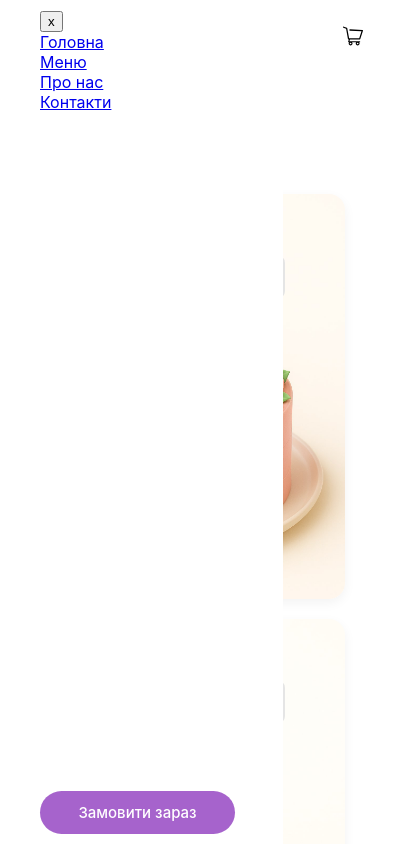
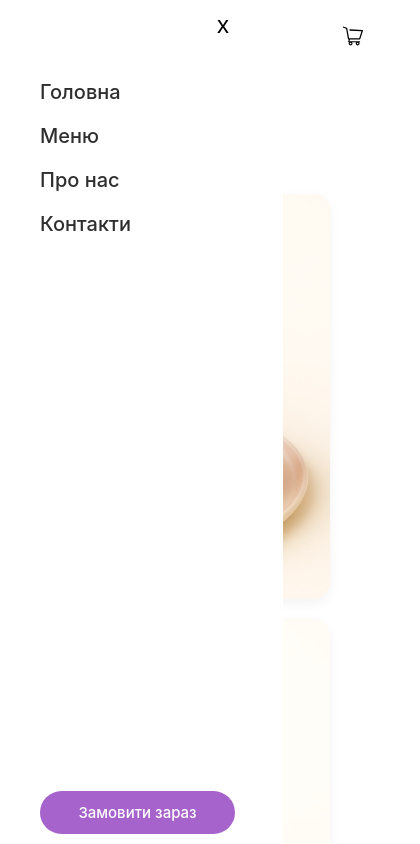
Before and after one commit to TarasTikan/confectionery-cake-project, a React (Create React App) app: page /confectionery-cake-project/menu in a window 390 px wide. Both pictures are taken after a click on the button 37 px from the left and 37 px from the top of the page. Shown: the top 844 px of the page, 420 px wide, since content can reach past the window. Built offline with nearby package versions, Linux system fonts and the light colour scheme.

Commit message:
add css mobMenu

```diff
--- a/src/components/MobMenu/MobMenu.jsx
+++ b/src/components/MobMenu/MobMenu.jsx
@@ -1,5 +1,4 @@
-import { NavLink } from "react-router-dom"
-import { MobMenuContainer, MobMenuSection,MobMenuBtn } from "./MobMenu.styled"
+import { MobMenuContainer, MobMenuSection,MobMenuBtn,MobMenuList,NavLink,BtnHeaderClouse } from "./MobMenu.styled"
 
 
 export const MobMenu = ({ clouseMobMenu, open }) => {
@@ -11,25 +10,25 @@ export const MobMenu = ({ clouseMobMenu, open }) => {
 
           <MobMenuContainer>
             <div >
-          <button type="button" onClick={handleClouse}>
+          <BtnHeaderClouse type="button" onClick={handleClouse}>
           x
-          </button>
+          </BtnHeaderClouse>
 
           <nav>
-            <ul>
+            <MobMenuList>
               <li>
-                        <NavLink to="/">Головна</NavLink>
+                        <NavLink to="/" onClick={handleClouse}>Головна</NavLink>
                       </li>
                       <li>
-                        <NavLink to="/menu">Меню</NavLink>
+                        <NavLink to="/menu" onClick={handleClouse}>Меню</NavLink>
                       </li>
                       <li>
-                        <NavLink to="/about">Про нас</NavLink>
+                        <NavLink to="/about" onClick={handleClouse}>Про нас</NavLink>
                       </li>
                       <li>
-                        <NavLink to="/">Контакти</NavLink>
+                        <NavLink to="/" onClick={handleClouse}>Контакти</NavLink>
                       </li>
-            </ul>
+            </MobMenuList>
           </nav>
           </div>
           <MobMenuBtn>Замовити зараз</MobMenuBtn>
--- a/src/components/MobMenu/MobMenu.styled.jsx
+++ b/src/components/MobMenu/MobMenu.styled.jsx
@@ -1,9 +1,10 @@
 import styled from "@emotion/styled";
+import { NavLink as RouterNavLink } from "react-router-dom";
 
 export const MobMenuSection = styled.div`
   position: fixed;
   top: 0;
-  left: 0; /* ставимо з лівого краю */
+  left: 0;
   width: 50%;
   height: 100%;
   background-color: #fff;
@@ -45,3 +46,48 @@ export const MobMenuBtn = styled.a`
   }
 
 `;
+
+
+export const MobMenuList = styled.ul`
+display: flex;
+flex-direction: column;
+gap: 20px;
+margin-top: 40px;
+`
+
+export const NavLink = styled(RouterNavLink)`
+  font-size: 20px;
+  font-weight: 500;
+  color: #2e2e2e;
+  text-decoration: none;
+  padding: 10px 0;
+  transition: color 300ms cubic-bezier(0.4, 0, 0.2, 1);
+
+  &:hover {
+    color: #9b6bce;
+  }
+
+  @media screen and (min-width: 600px) {
+    font-size: 15px;
+  }
+
+  @media screen and (min-width: 1200px) {
+    font-size: 16px;
+    padding: 20px 0;
+  }
+`;
+
+export const BtnHeaderClouse = styled.button`
+background-color: transparent;
+margin-left: auto;
+border: none;
+font-size: 24px;
+display: flex;
+cursor: pointer;
+
+ transition: color 300ms cubic-bezier(0.4, 0, 0.2, 1);
+&:hover {
+    color: #9b6bce;
+
+    }
+`;
--- a/src/components/customDesign/customDesign.styled.jsx
+++ b/src/components/customDesign/customDesign.styled.jsx
@@ -15,7 +15,6 @@ export const DesignSection = styled.section`
   }
 `;
 export const Container = styled.div`
-  width: 100%;
   padding-left: 15px;
   padding-right: 15px;
   margin: 0 auto;
@@ -135,7 +134,14 @@ export const DesignListItem = styled.li`
     transform 250ms cubic-bezier(0.4, 0, 0.2, 1);
   text-align: center;
   border-radius: 8px;
+
   width: calc((100% - 30px) / 2);
+  flex-grow: 1;
+
+    @media (min-width: 600px) {
+    width: calc((100% - 30px) / 3);
+flex-grow: 2;
+  }
 
   @media (min-width: 1200px) {
     width: calc((100% - 30px) / 4);
--- a/src/components/footer/footer.styled.jsx
+++ b/src/components/footer/footer.styled.jsx
@@ -2,12 +2,12 @@ import styled from "@emotion/styled";
 import { motion } from "framer-motion";
 
 export const Footer = styled(motion.footer)`
-  padding: 60px 20px;
+  padding-top: 60px;
+  padding-bottom: 60px;
   background-color: #F7F3FF;
 `;
 
 export const Container = styled.div`
-  width: 100%;
   padding-left: 15px;
   padding-right: 15px;
   margin: 0 auto;
--- a/src/components/header/header.jsx
+++ b/src/components/header/header.jsx
@@ -11,7 +11,7 @@ import {
 import { ShopBascetIcon } from "../../icons/shopBascetIcon";
 import { MobMenuIcon } from "../../icons/mobMenuIcon";
 import { Outlet } from "react-router-dom";
-import { useState } from "react";
+import { useState,useEffect } from "react";
 import { MobMenu } from "../MobMenu/MobMenu";
 export const SideBar = () => {
  const [isOpen, setIsOpen] = useState(false);
@@ -19,6 +19,15 @@ export const SideBar = () => {
     setIsOpen(!isOpen);
   }
 
+  useEffect(() => {
+    if (isOpen) {
+      document.body.style.overflow = "hidden";
+    } else {
+      document.body.style.overflow = "auto";
+    }
+
+    return () => (document.body.style.overflow = "auto");
+  }, [isOpen]);
   return (
     <>
     <Header>
--- a/src/components/hero/hero.styled.jsx
+++ b/src/components/hero/hero.styled.jsx
@@ -14,7 +14,6 @@ export const HeroSection = styled.section`
 `;
 
 export const Container = styled.div`
-  width: 100%;
   padding-left: 15px;
   padding-right: 15px;
   margin: 0 auto;
--- a/src/components/menu/menu.styled.jsx
+++ b/src/components/menu/menu.styled.jsx
@@ -6,7 +6,6 @@ padding-top: 40px;
 `;
 
 export const Container = styled.div`
-  width: 100%;
   padding-left: 15px;
   padding-right: 15px;
   margin: 0 auto;
--- a/src/components/orderCake/orderCake.styled.jsx
+++ b/src/components/orderCake/orderCake.styled.jsx
@@ -2,7 +2,8 @@ import styled from "@emotion/styled";
 import { motion } from "framer-motion";
 
 export const OrderCakeSection = styled(motion.section)`
-  padding: 20px 20px;
+  padding-top: 20px;
+  padding-bottom: 60px;
   text-align: center;
   color: #2b2b2b;
 
@@ -16,7 +17,6 @@ export const OrderCakeSection = styled(motion.section)`
 `;
 
 export const Container = styled.div`
-  width: 100%;
   padding-left: 15px;
   padding-right: 15px;
   margin: 0 auto;
--- a/src/components/popularDesserts/popularDesserts.styled.jsx
+++ b/src/components/popularDesserts/popularDesserts.styled.jsx
@@ -16,7 +16,6 @@ export const PopularDessertsSection = styled(motion.section)`
   }
 `;
 export const Container = styled.div`
-  width: 100%;
   padding-left: 15px;
   padding-right: 15px;
   margin: 0 auto;
--- a/src/components/taste/taste.styled.jsx
+++ b/src/components/taste/taste.styled.jsx
@@ -16,7 +16,6 @@ export const TasteSection = styled(motion.section)`
   }
 `;
 export const Container = styled.div`
-  width: 100%;
   padding-left: 15px;
   padding-right: 15px;
   margin: 0 auto;
```
